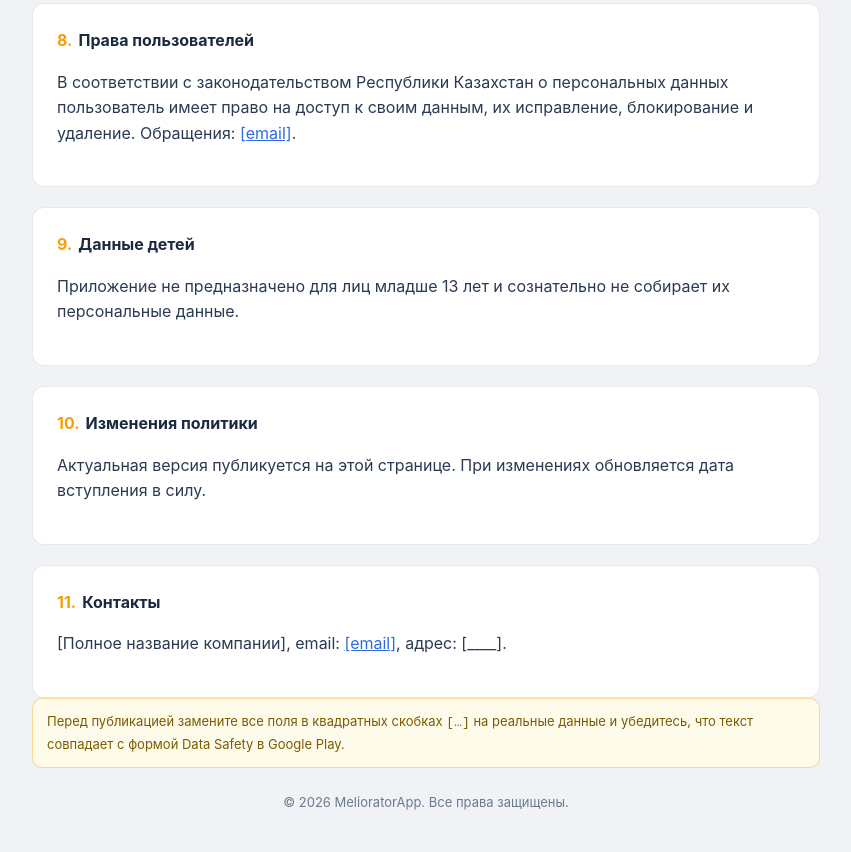
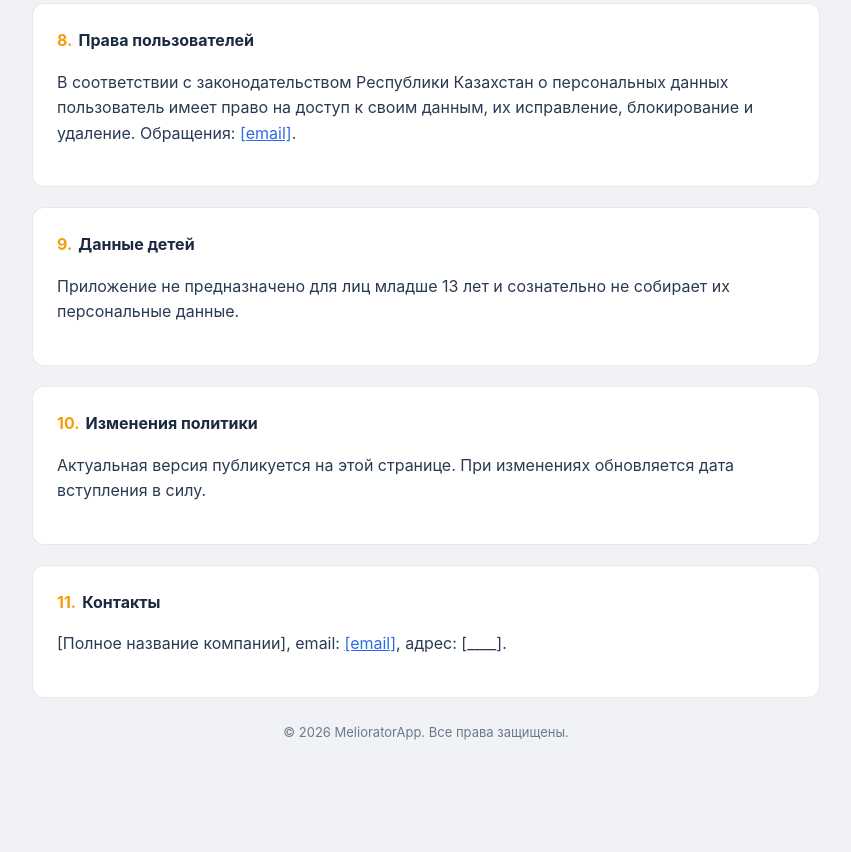
Before and after one commit to anarbaiayan/meliorator-privacy, a plain HTML site: page index.html in a window 1280 px wide. Shown: the part 1988-2840 px from the top of the page, without its empty margins (214-1065 px from the left). After the commit the page ends 2771 px from the top, so only its background shows below. Drawn offline with Linux system fonts and the light colour scheme.

Commit message:
remove placeholder note for data safety compliance in index.html

```diff
--- a/index.html
+++ b/index.html
@@ -284,12 +284,6 @@
           <a href="mailto:[email]">[email]</a>, адрес: [____].
         </p>
       </div>
-
-      <div class="note">
-        Перед публикацией замените все поля в квадратных скобках
-        <code>[…]</code> на реальные данные и убедитесь, что текст совпадает с
-        формой Data Safety в Google Play.
-      </div>
     </main>
 
     <footer>
```
